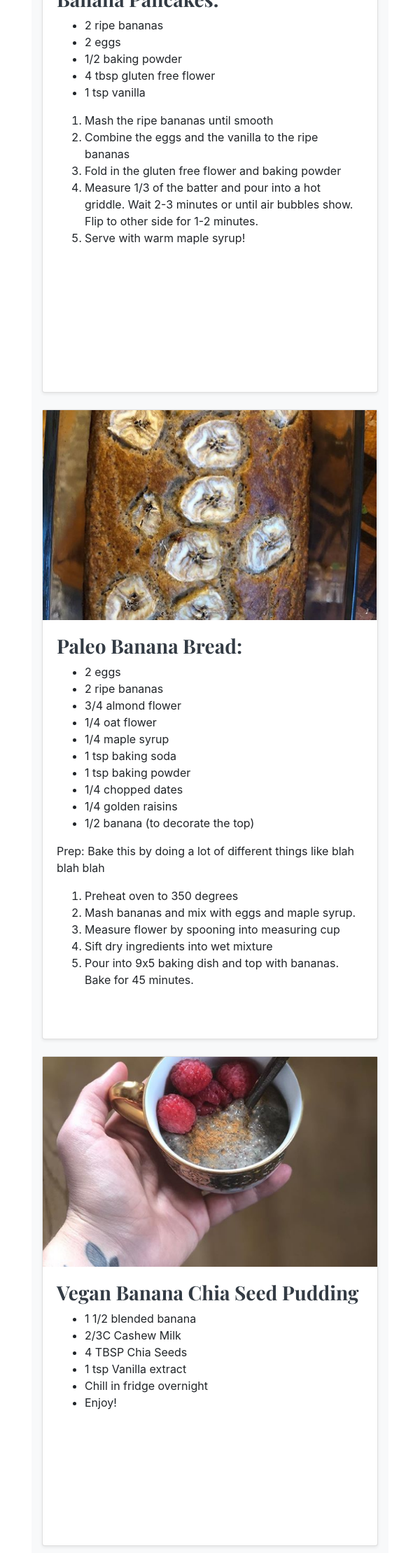
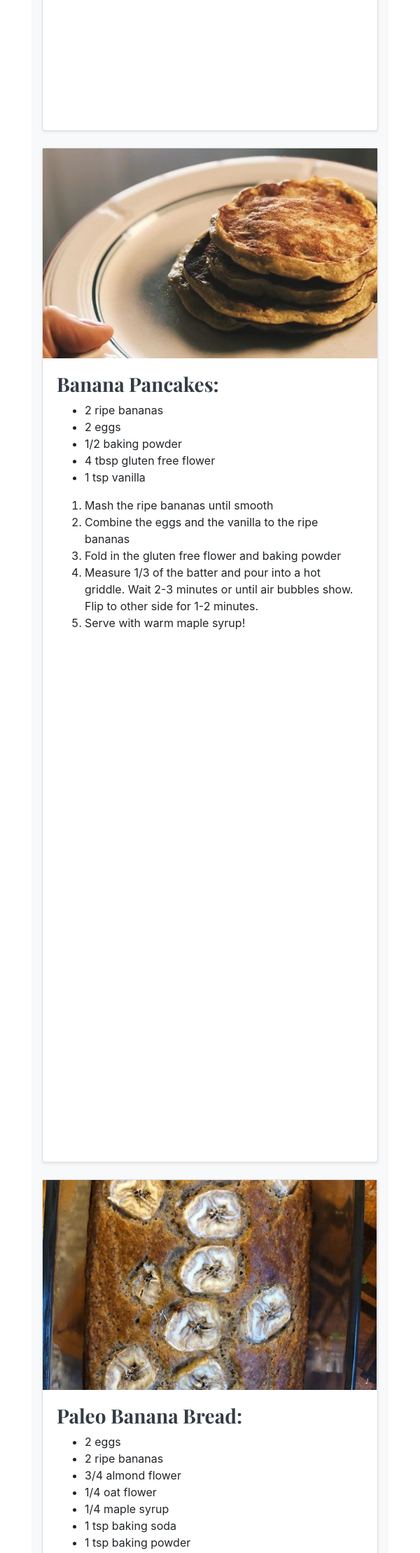
Before and after one commit to emilyspieler/couragetogrow, a PHP site: page /recipe.html in a window 600 px wide. Shown: the part 1640-3859 px from the top of the page at 70% size. Run offline with PHP 8.4, Linux system fonts and the light colour scheme; some libraries are stand-ins or nearby versions.

Commit message:
video fix and mobile sizing

```diff
--- a/style.css
+++ b/style.css
@@ -345,7 +345,11 @@ h3.pb-3.pt-3.mb-4.font-italic.border-bottom {
   }
 
   div.card.mb-4.shadow-sm.short {
-    height: 700px !important;
+    height: 685px !important;
+  }
+
+  div.card.mb-4.shadow-sm {
+    height: 1000px !important;
   }
 
   .about-photo-2 {
@@ -370,3 +374,13 @@ h3.pb-3.pt-3.mb-4.font-italic.border-bottom {
       width: 100%;
   }
 }
+
+@media only screen and (min-width: 600px) and (max-width: 1000px) {
+  div.card.mb-4.shadow-sm.short {
+    height: 1100px !important;
+  }
+
+  div.card.mb-4.shadow-sm {
+    height: 1450px !important;
+  }
+}
```
Also changed, not shown: workout.html (+17 -17 lines), 10 other files.
